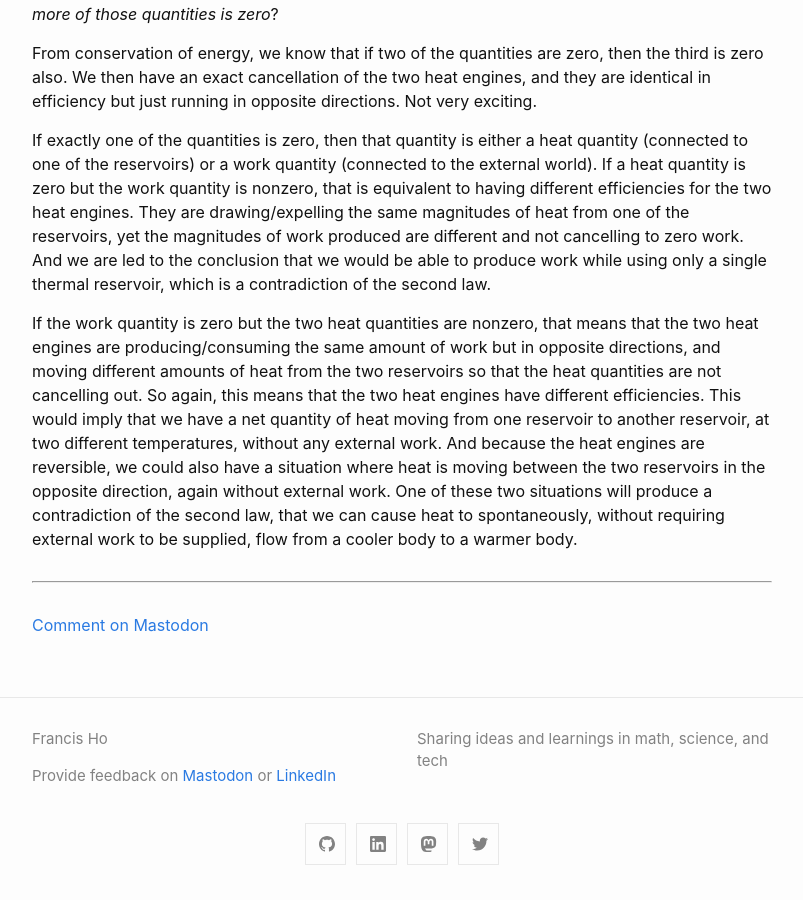
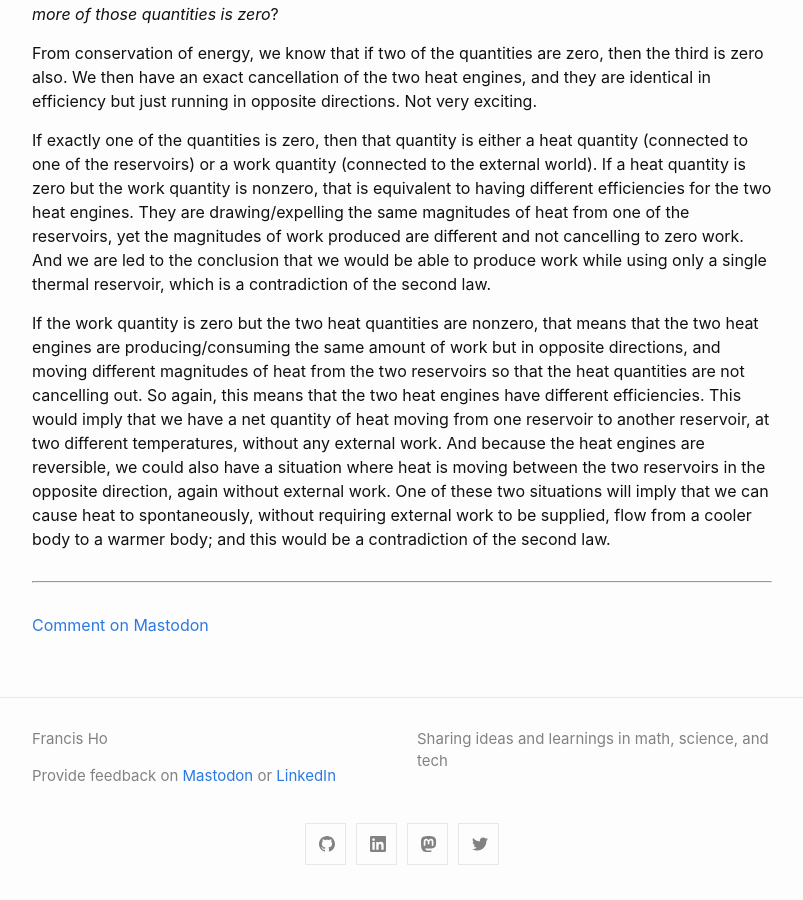
Before and after one commit to sunfishstanford/sunfishstanford.github.io, a Jekyll site: the page built from _posts/2023-03-01-CarnotEngine.md, in a window 1280 px wide and 900 px high, scrolled down 1724 px. Shown: the whole window, without its empty margins (238-1041 px from the left). Built offline with Jekyll 4.4.1, drawn with Linux system fonts in a browser that asks for light colours; formulas are drawn with MathJax 3; comment, search, counter and statistics services are not loaded.

Commit message:
Update 2023-03-01-CarnotEngine.md

```diff
--- a/_posts/2023-03-01-CarnotEngine.md
+++ b/_posts/2023-03-01-CarnotEngine.md
@@ -36,7 +36,7 @@ From conservation of energy, we know that if two of the quantities are zero, the
 
 If exactly one of the quantities is zero, then that quantity is either a heat quantity (connected to one of the reservoirs) or a work quantity (connected to the external world). If a heat quantity is zero but the work quantity is nonzero, that is equivalent to having different efficiencies for the two heat engines. They are drawing/expelling the same magnitudes of heat from one of the reservoirs, yet the magnitudes of work produced are different and not cancelling to zero work. And we are led to the conclusion that we would be able to produce work while using only a single thermal reservoir, which is a contradiction of the second law.
 
-If the work quantity is zero but the two heat quantities are nonzero, that means that the two heat engines are producing/consuming the same amount of work but in opposite directions, and moving different amounts of heat from the two reservoirs so that the heat quantities are not cancelling out. So again, this means that the two heat engines have different efficiencies. This would imply that we have a net quantity of heat moving from one reservoir to another reservoir, at two different temperatures, without any external work. And because the heat engines are reversible, we could also have a situation where heat is moving between the two reservoirs in the opposite direction, again without external work. One of these two situations will produce a contradiction of the second law, that we can cause heat to spontaneously, without requiring external work to be supplied, flow from a cooler body to a warmer body.
+If the work quantity is zero but the two heat quantities are nonzero, that means that the two heat engines are producing/consuming the same amount of work but in opposite directions, and moving different magnitudes of heat from the two reservoirs so that the heat quantities are not cancelling out. So again, this means that the two heat engines have different efficiencies. This would imply that we have a net quantity of heat moving from one reservoir to another reservoir, at two different temperatures, without any external work. And because the heat engines are reversible, we could also have a situation where heat is moving between the two reservoirs in the opposite direction, again without external work. One of these two situations will imply that we can cause heat to spontaneously, without requiring external work to be supplied, flow from a cooler body to a warmer body; and this would be a contradiction of the second law.
 
 ---
 
```
